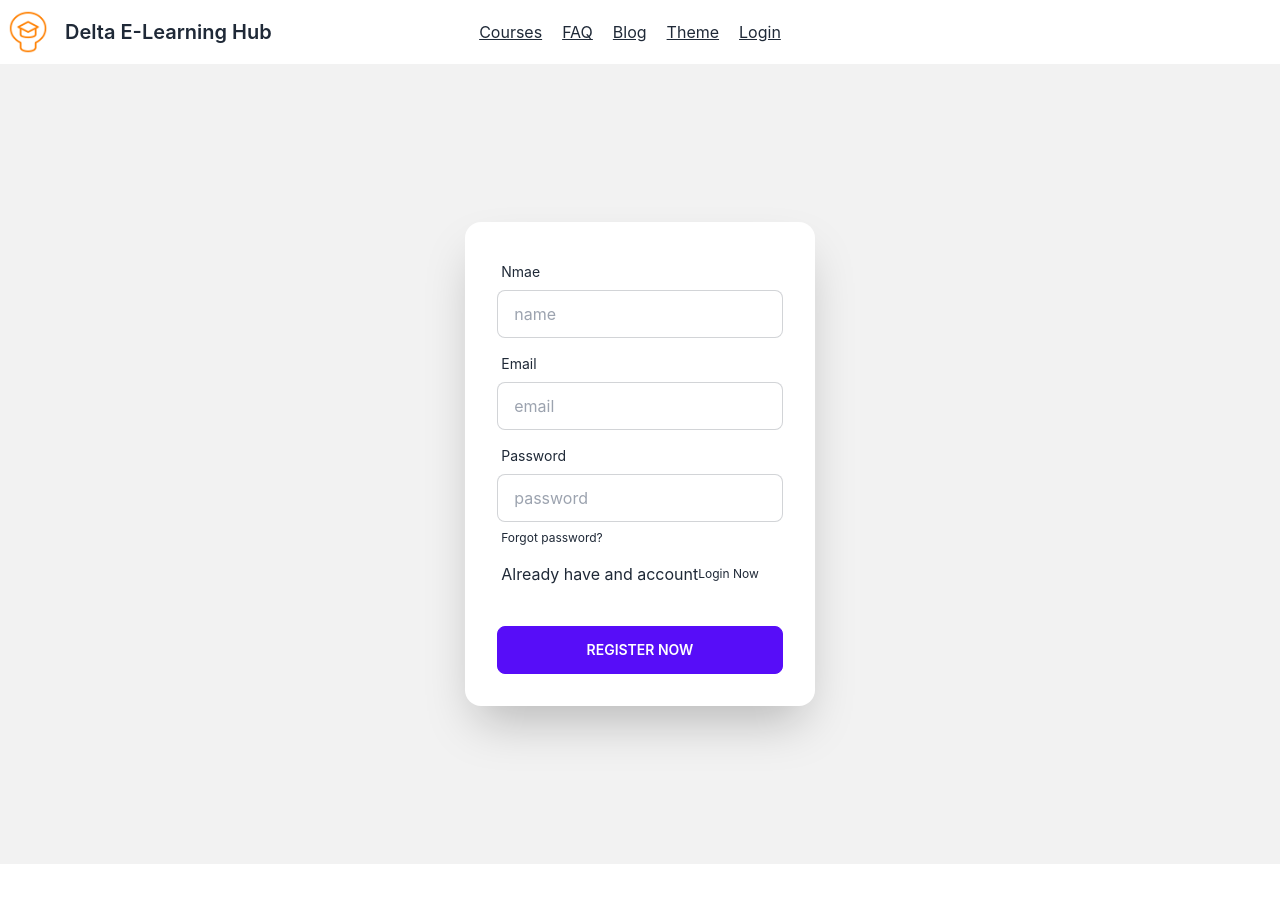
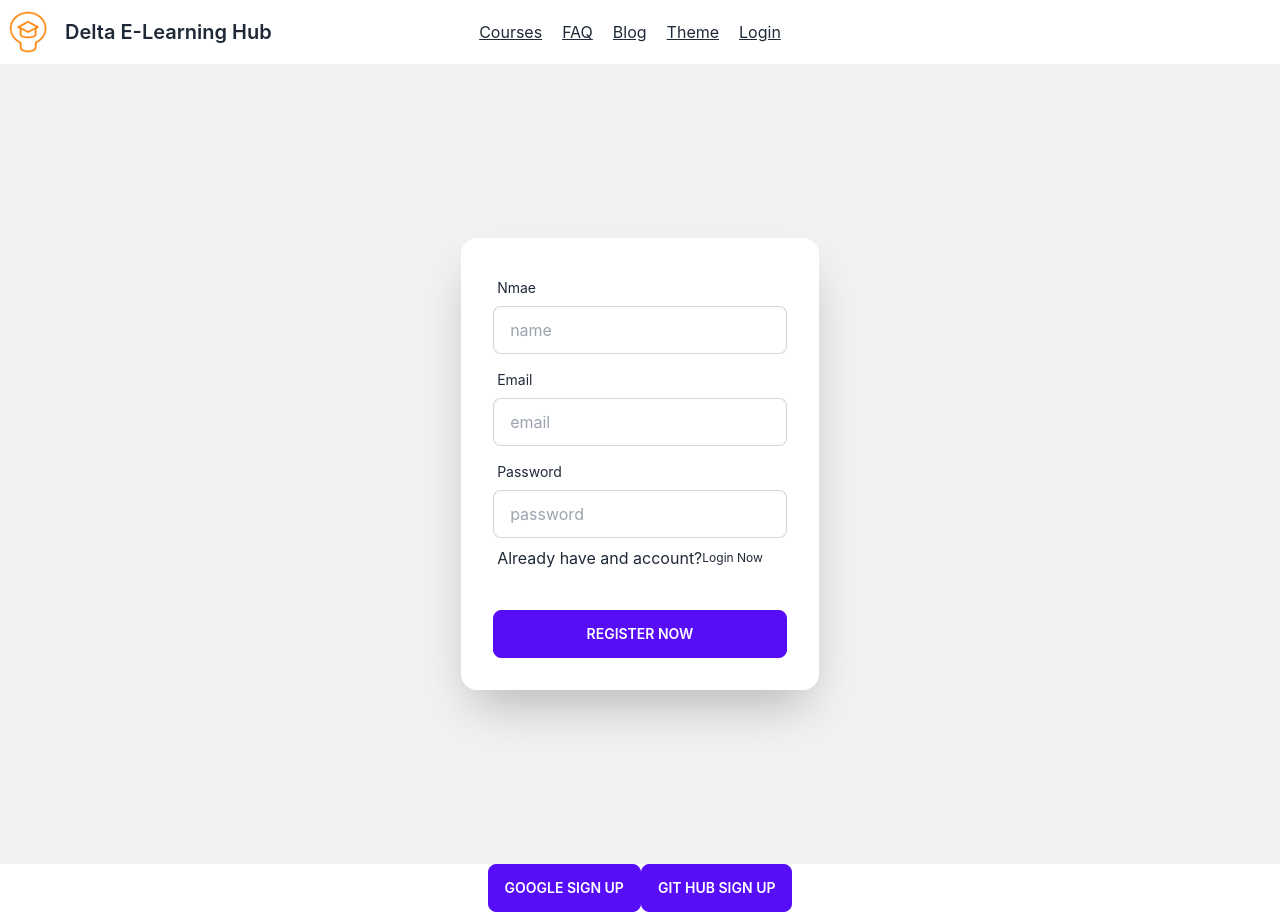
Before and after one commit to dev-nayandas/delta_elearning_client, a React (Create React App) app: page /register in a window 1280 px wide. Before the commit the page ends 864 px from the top, so only its background shows below. Built offline with nearby package versions, Linux system fonts and the light colour scheme.

Commit message:
login and register page done

```diff
--- a/src/pages/Login/Login.js
+++ b/src/pages/Login/Login.js
@@ -3,7 +3,14 @@ import { Link } from 'react-router-dom';
 
 const Login = () => {
     return (
+
+
+
+
+        <div>
+
             <div className="hero min-h-screen bg-base-200">
+
               <div className="hero-content flex-col lg:flex-row-reverse">
 
                 <div className="card flex-shrink-0 w-full max-w-sm shadow-2xl bg-base-100">
@@ -23,7 +30,7 @@ const Login = () => {
                         <a href="#" className="label-text-alt link link-hover">Forgot password?</a>
                       </label>
                       <label className="label">
-            <p> New to Delta Learning Hub</p><Link href="./register" className="label-text-alt link link-hover">Register Now</Link>
+                        <p> New to Delta Learning Hub? </p><a href="./register" className="label-text-alt link link-hover">Register Now</a>
                       </label>
                     </div>
                     <div className="form-control mt-6">
@@ -32,6 +39,12 @@ const Login = () => {
                   </div>
                 </div>
               </div>
+
+            </div>
+
+
+            <button className="btn btn-primary">Google Login</button>
+            <button className="btn btn-primary">Git Hub Login</button>
         </div>
     );
 };
--- a/src/pages/Register/Register.js
+++ b/src/pages/Register/Register.js
@@ -3,7 +3,8 @@ import { Link } from 'react-router-dom';
 
 const Register = () => {
     return (
-        <div className="hero min-h-screen bg-base-200">
+       <div>
+         <div className="hero min-h-screen bg-base-200">
         <div className="hero-content flex-col lg:flex-row-reverse">
 
           <div className="card flex-shrink-0 w-full max-w-sm shadow-2xl bg-base-100">
@@ -25,11 +26,9 @@ const Register = () => {
                   <span className="label-text">Password</span>
                 </label>
                 <input type="password" placeholder="password" className="input input-bordered" />
+
                 <label className="label">
-                  <a href="#" className="label-text-alt link link-hover">Forgot password?</a>
-                </label>
-                <label className="label">
-                  <p>Already have and account</p>   <Link href="/login" className="label-text-alt link link-hover">Login Now</Link>
+                  <p>Already have and account? </p>   <a href="/login" className="label-text-alt link link-hover">Login Now</a>
                 </label>
               </div>
               <div className="form-control mt-6">
@@ -38,7 +37,12 @@ const Register = () => {
             </div>
           </div>
         </div>
+
       </div>
+
+      <button className="btn btn-primary">Google Sign Up</button>
+            <button className="btn btn-primary">Git Hub Sign Up </button>
+       </div>
     );
 };
 
```
Lines whose indentation alone changed are shown as unchanged.
